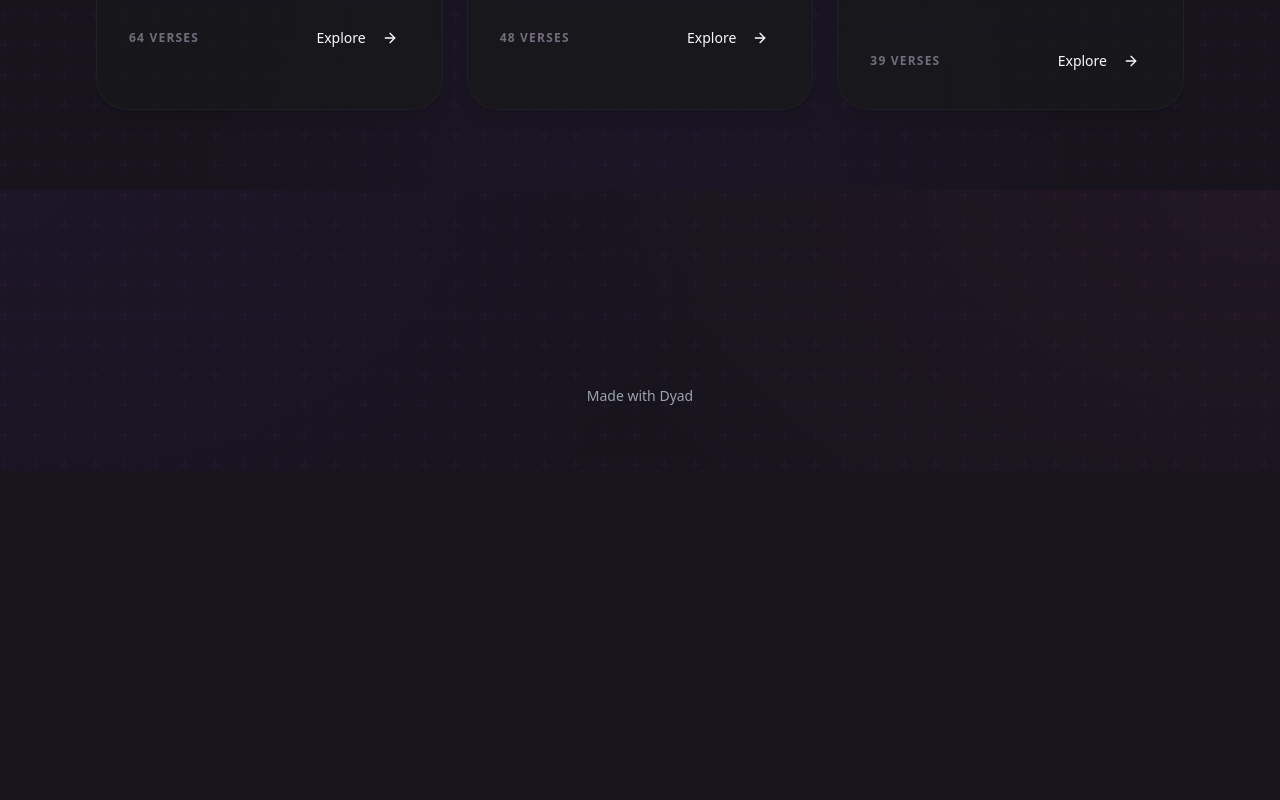
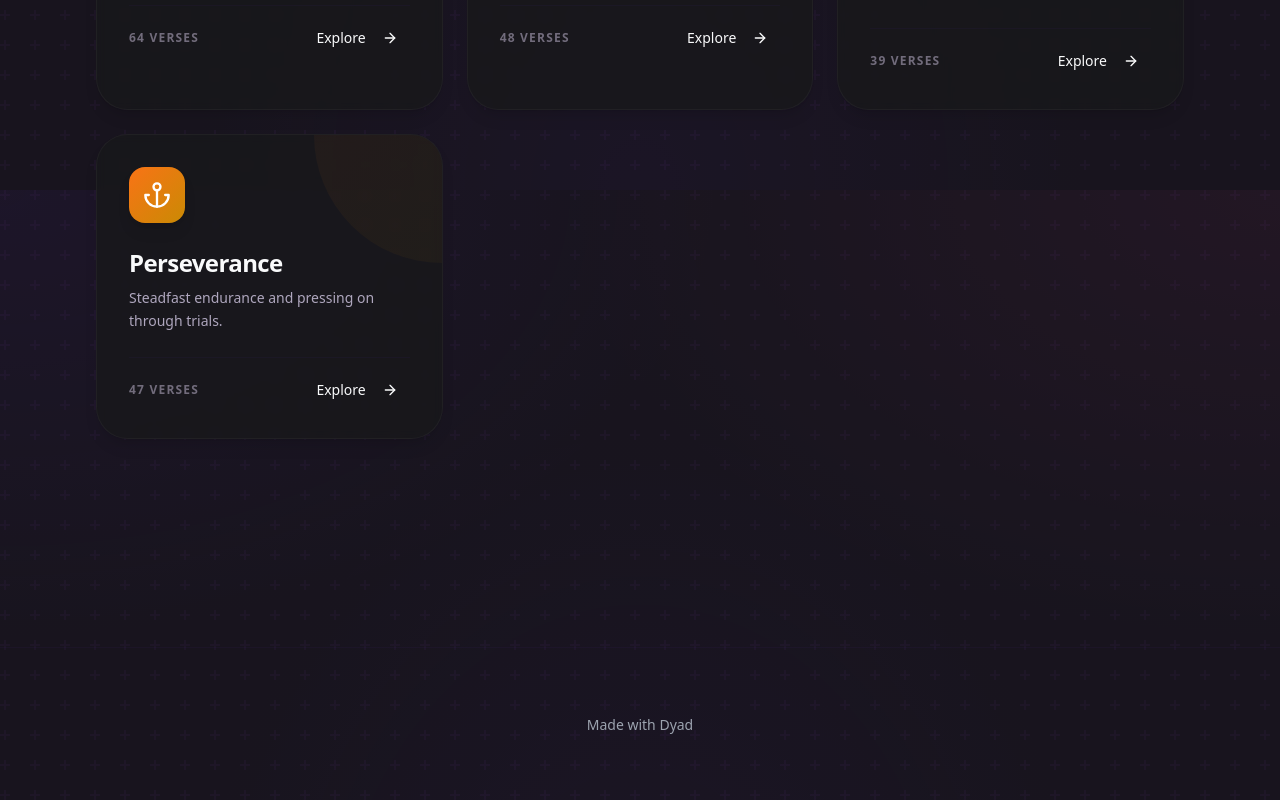
Before and after one commit to MJAPPY/Street-Words, a React (Vite) app: page /categories in a window 1280 px wide. Shown: the part 2210-3010 px from the top of the page. Before the commit the page ends 2681 px from the top, so only its background shows below. Built offline with nearby package versions, Linux system fonts and the light colour scheme.

Commit message:
[dyad] Added Perseverance as a new category across the types and category components - wrote 3 file(s)

```diff
--- a/src/components/CategoryPills.tsx
+++ b/src/components/CategoryPills.tsx
@@ -8,7 +8,8 @@ import { Button } from '@/components/ui/button';
 const categories: Category[] = [
   'Faith', 'Love', 'Despair', 'Anger', 'Hope', 'Wisdom', 'Truth',
   'Joy', 'Peace', 'Fear', 'Guilt', 'Justice', 'Mercy',
-  'Kindness', 'Longsuffering', 'Patience', 'Goodness', 'Faithfulness'
+  'Kindness', 'Longsuffering', 'Patience', 'Goodness', 'Faithfulness',
+  'Perseverance'
 ];
 
 interface CategoryPillsProps {
@@ -27,7 +28,7 @@ const CategoryPills = ({ selectedCategory, onSelect }: CategoryPillsProps) => {
             "rounded-full px-5 py-2 h-9 text-[10px] font-black uppercase tracking-widest transition-all duration-300 border",
             selectedCategory === 'All'
               ? "bg-primary text-white border-primary shadow-lg shadow-primary/25 scale-105"
-              : "text-muted-foreground border-transparent hover:border-primary/20 hover:bg-primary/5"
+              : "text-muted-foreground dark:text-zinc-300 border-transparent hover:border-primary/20 hover:bg-primary/5 hover:text-primary dark:hover:text-primary"
           )}
         >
           All Feed
@@ -42,7 +43,7 @@ const CategoryPills = ({ selectedCategory, onSelect }: CategoryPillsProps) => {
               "rounded-full px-5 py-2 h-9 text-[10px] font-black uppercase tracking-widest transition-all duration-300 border whitespace-nowrap",
               selectedCategory === cat
                 ? "bg-primary text-white border-primary shadow-lg shadow-primary/25 scale-105"
-                : "text-muted-foreground border-transparent hover:border-primary/20 hover:bg-primary/5"
+                : "text-muted-foreground dark:text-zinc-300 border-transparent hover:border-primary/20 hover:bg-primary/5 hover:text-primary dark:hover:text-primary"
             )}
           >
             {cat}
--- a/src/types.ts
+++ b/src/types.ts
@@ -1,7 +1,8 @@
 export type Category =
   | 'Faith' | 'Love' | 'Despair' | 'Anger' | 'Hope' | 'Wisdom' | 'Truth'
   | 'Joy' | 'Peace' | 'Fear' | 'Guilt' | 'Justice' | 'Mercy'
-  | 'Kindness' | 'Longsuffering' | 'Patience' | 'Goodness' | 'Faithfulness';
+  | 'Kindness' | 'Longsuffering' | 'Patience' | 'Goodness' | 'Faithfulness'
+  | 'Perseverance';
 
 export interface CategoryInfo {
   name: Category;
@@ -69,4 +70,5 @@ export const CATEGORY_DATA: CategoryInfo[] = [
   { name: 'Patience', description: 'Calm endurance under pressure or delay.', count: 64, color: 'from-amber-200 to-yellow-500', icon: 'Clock' },
   { name: 'Goodness', description: 'Moral excellence and virtue in daily living.', count: 48, color: 'from-lime-400 to-emerald-600', icon: 'CheckCircle2' },
   { name: 'Faithfulness', description: 'Reliability and steadfast loyalty to the truth.', count: 39, color: 'from-indigo-400 to-blue-700', icon: 'ShieldCheck' },
+  { name: 'Perseverance', description: 'Steadfast endurance and pressing on through trials.', count: 47, color: 'from-orange-500 to-yellow-600', icon: 'Anchor' },
 ];
--- a/src/types/index.ts
+++ b/src/types/index.ts
@@ -1,4 +1,8 @@
-export type Category = 'Faith' | 'Love' | 'Despair' | 'Anger' | 'Hope' | 'Wisdom' | 'Truth';
+export type Category =
+  | 'Faith' | 'Love' | 'Despair' | 'Anger' | 'Hope' | 'Wisdom' | 'Truth'
+  | 'Joy' | 'Peace' | 'Fear' | 'Guilt' | 'Justice' | 'Mercy'
+  | 'Kindness' | 'Longsuffering' | 'Patience' | 'Goodness' | 'Faithfulness'
+  | 'Perseverance';
 
 export interface Comment {
   id: string;
```
